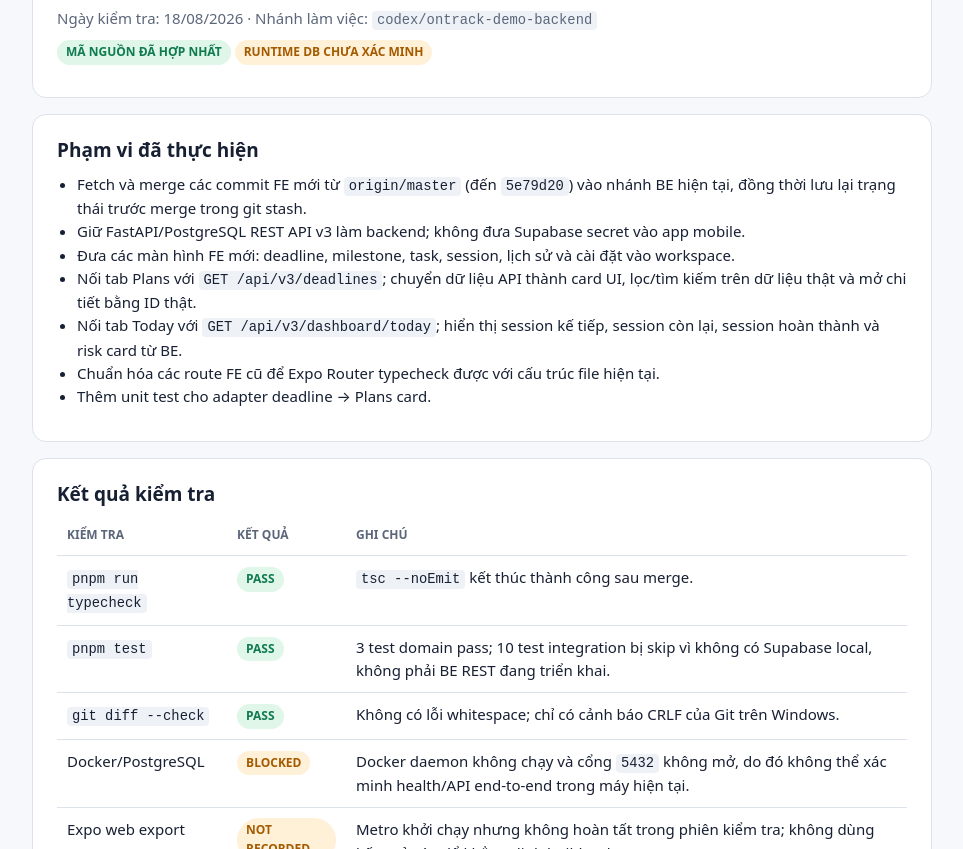
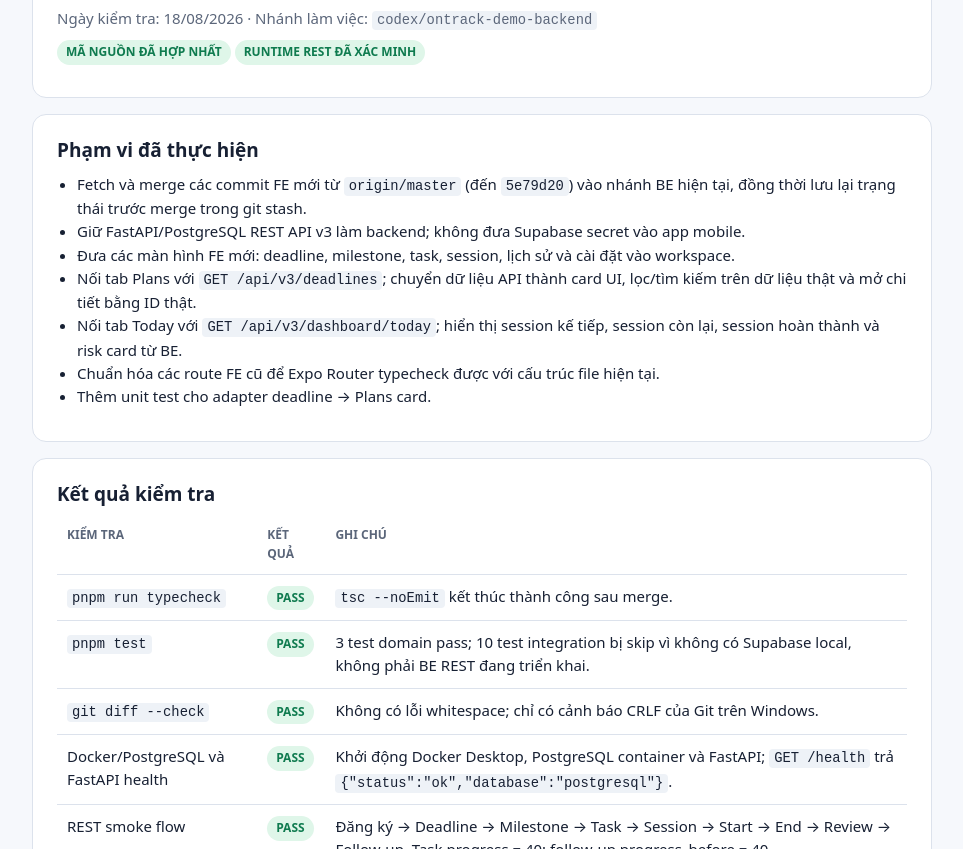
Before and after one commit to thiennguyentuan/OnTrack, a website: page docs/ontrack-final-report.html in a window 1280 px wide. Shown: the part 103-952 px from the top of the page, without its empty margins (158-1121 px from the left). Drawn offline with Linux system fonts and the light colour scheme.

Commit message:
docs: record verified integration report

```diff
--- a/docs/ontrack-final-report.html
+++ b/docs/ontrack-final-report.html
@@ -20,7 +20,7 @@
   <header>
     <h1>OnTrack — Báo cáo tích hợp FE / BE</h1>
     <p class="meta">Ngày kiểm tra: 18/08/2026 · Nhánh làm việc: <code>codex/ontrack-demo-backend</code></p>
-    <p><span class="badge ok">MÃ NGUỒN ĐÃ HỢP NHẤT</span> <span class="badge warn">RUNTIME DB CHƯA XÁC MINH</span></p>
+    <p><span class="badge ok">MÃ NGUỒN ĐÃ HỢP NHẤT</span> <span class="badge ok">RUNTIME REST ĐÃ XÁC MINH</span></p>
   </header>
 
   <section>
@@ -44,8 +44,9 @@
         <tr><td><code>pnpm run typecheck</code></td><td><span class="badge ok">PASS</span></td><td><code>tsc --noEmit</code> kết thúc thành công sau merge.</td></tr>
         <tr><td><code>pnpm test</code></td><td><span class="badge ok">PASS</span></td><td>3 test domain pass; 10 test integration bị skip vì không có Supabase local, không phải BE REST đang triển khai.</td></tr>
         <tr><td><code>git diff --check</code></td><td><span class="badge ok">PASS</span></td><td>Không có lỗi whitespace; chỉ có cảnh báo CRLF của Git trên Windows.</td></tr>
-        <tr><td>Docker/PostgreSQL</td><td><span class="badge warn">BLOCKED</span></td><td>Docker daemon không chạy và cổng <code>5432</code> không mở, do đó không thể xác minh health/API end-to-end trong máy hiện tại.</td></tr>
-        <tr><td>Expo web export</td><td><span class="badge warn">NOT RECORDED</span></td><td>Metro khởi chạy nhưng không hoàn tất trong phiên kiểm tra; không dùng kết quả này để khẳng định build web.</td></tr>
+        <tr><td>Docker/PostgreSQL và FastAPI health</td><td><span class="badge ok">PASS</span></td><td>Khởi động Docker Desktop, PostgreSQL container và FastAPI; <code>GET /health</code> trả <code>{"status":"ok","database":"postgresql"}</code>.</td></tr>
+        <tr><td>REST smoke flow</td><td><span class="badge ok">PASS</span></td><td>Đăng ký → Deadline → Milestone → Task → Session → Start → End → Review → Follow-up. Task progress = 40; follow-up progress_before = 40.</td></tr>
+        <tr><td>Expo web export</td><td><span class="badge ok">PASS</span></td><td><code>pnpm exec expo export --platform web --output-dir .expo-export-test</code> bundle thành công (1,401 modules).</td></tr>
       </tbody>
     </table>
   </section>
@@ -63,7 +64,7 @@
   </section>
 
   <section>
-    <h2>Bước chạy xác minh còn lại</h2>
+    <h2>Hướng dẫn chạy lại</h2>
     <ol>
       <li>Mở Docker Desktop.</li>
       <li>Từ root chạy <code>docker compose up -d postgres</code>.</li>
```
Also changed, not shown: 1 other file.
